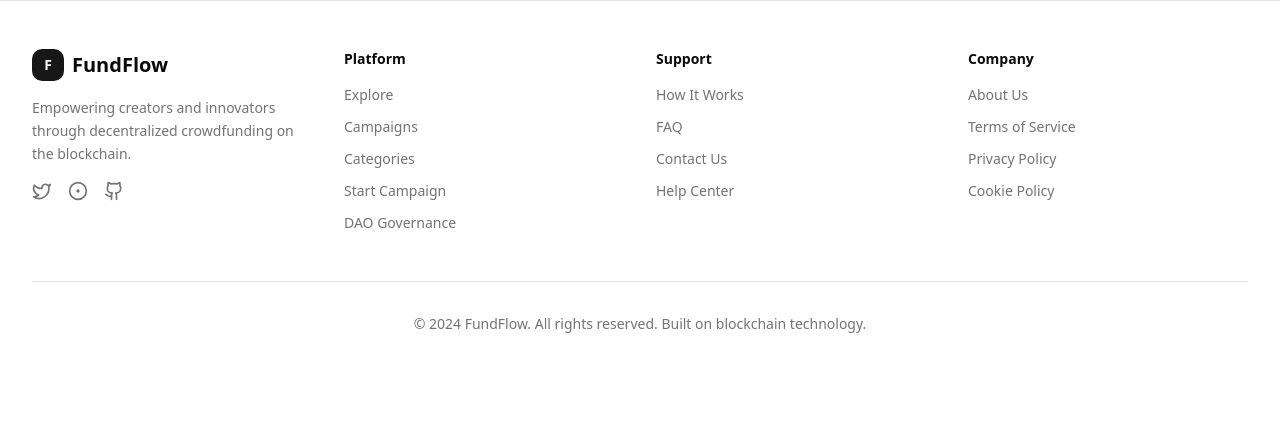
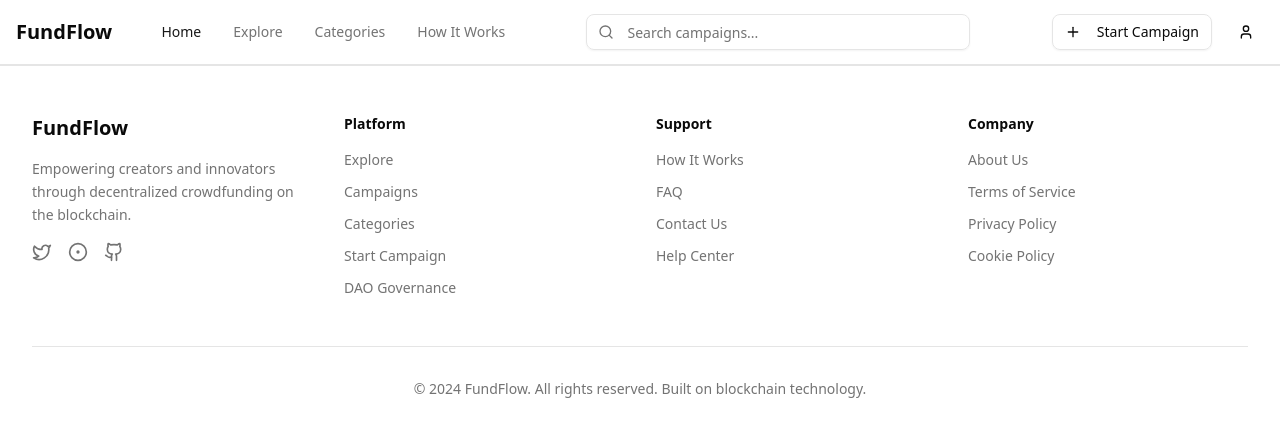
Before and after one commit to ScaffoldRust/CrowdFunding-Integration, a Next.js app in the folder apps/web/: page / in a window 1280 px wide. Shown: the top 436 px of the page. Built offline with nearby package versions, Linux system fonts and the light colour scheme.

Commit message:
feat: implement header

```diff
--- a/apps/web/src/app/page.tsx
+++ b/apps/web/src/app/page.tsx
@@ -1,8 +1,10 @@
 import { Footer } from '@/components/landing/footer'
+import { Header } from '@/components/landing/header'
 
 export default function Home() {
 	return (
 		<main>
+			<Header />
 			<Footer />
 		</main>
 	)
--- a/apps/web/src/components/landing/footer.tsx
+++ b/apps/web/src/components/landing/footer.tsx
@@ -9,9 +9,9 @@ export function Footer() {
 					{/* Brand Column */}
 					<div className="space-y-4">
 						<Link href="/" className="flex items-center space-x-2">
-							<div className="w-8 h-8 bg-primary rounded-lg flex items-center justify-center">
+							{/* <div className="w-8 h-8 bg-primary rounded-lg flex items-center justify-center">
 								<span className="text-primary-foreground font-bold text-sm">F</span>
-							</div>
+							</div> */}
 							<span className="text-xl font-semibold text-foreground">FundFlow</span>
 						</Link>
 						<p className="text-sm text-muted-foreground leading-relaxed max-w-xs">
--- /dev/null
+++ b/apps/web/src/components/landing/header.tsx
@@ -0,0 +1,130 @@
+'use client'
+
+import { Plus, Search, User } from 'lucide-react'
+import Link from 'next/link'
+import { usePathname, useRouter } from 'next/navigation'
+import type React from 'react'
+import { useEffect, useState } from 'react'
+import { Button } from '@/components/ui/button'
+import { Input } from '@/components/ui/input'
+import { cn } from '@/lib/utils'
+
+const navigation = [
+	{ name: 'Home', href: '/' },
+	{ name: 'Explore', href: '/explore' },
+	{ name: 'Categories', href: '/categories' },
+	{ name: 'How It Works', href: '/how-it-works' },
+]
+
+export function Header() {
+	const [searchQuery, setSearchQuery] = useState('')
+	const [hasScrolled, setHasScrolled] = useState(false)
+	const router = useRouter()
+	const pathname = usePathname()
+
+	// Handle scroll shadow effect
+	useEffect(() => {
+		const handleScroll = () => {
+			setHasScrolled(window.scrollY > 0)
+		}
+
+		window.addEventListener('scroll', handleScroll)
+		return () => window.removeEventListener('scroll', handleScroll)
+	}, [])
+
+	// Handle search submission
+	const handleSearch = (e: React.FormEvent) => {
+		e.preventDefault()
+		if (searchQuery.trim()) {
+			router.push(`/explore?q=${encodeURIComponent(searchQuery.trim())}`)
+		}
+	}
+
+	return (
+		<header
+			className={cn(
+				'sticky top-0 z-50 w-full border-b bg-background/95 backdrop-blur supports-[backdrop-filter]:bg-background/60 transition-shadow duration-200',
+				hasScrolled && 'shadow-sm',
+			)}
+		>
+			<div className="container mx-auto px-4">
+				<div className="flex h-16 items-center justify-between">
+					{/* Logo */}
+					<div className="flex items-center">
+						<Link href="/" className="flex items-center space-x-2">
+							<span className="text-xl font-bold text-foreground">FundFlow</span>
+						</Link>
+					</div>
+
+					{/* Desktop Navigation */}
+					<nav className="hidden md:flex items-center space-x-8">
+						{navigation.map((item) => (
+							<Link
+								key={item.name}
+								href={item.href}
+								className={cn(
+									'text-sm font-medium transition-colors hover:text-primary',
+									pathname === item.href ? 'text-primary' : 'text-muted-foreground',
+								)}
+							>
+								{item.name}
+							</Link>
+						))}
+					</nav>
+
+					{/* Search Bar */}
+					<div className="hidden md:flex flex-1 max-w-sm mx-8">
+						<form onSubmit={handleSearch} className="relative w-full">
+							<Search className="absolute left-3 top-1/2 h-4 w-4 -translate-y-1/2 text-muted-foreground" />
+							<Input
+								type="search"
+								placeholder="Search campaigns..."
+								value={searchQuery}
+								onChange={(e) => setSearchQuery(e.target.value)}
+								className="pl-10 pr-4"
+							/>
+						</form>
+					</div>
+
+					{/* Right Actions */}
+					<div className="flex items-center space-x-4">
+						{/* Start Campaign Button */}
+						<Button asChild variant="outline" className="hidden sm:flex bg-transparent">
+							<Link href="/create" className="flex items-center space-x-2">
+								<Plus className="h-4 w-4" />
+								<span>Start Campaign</span>
+							</Link>
+						</Button>
+
+						{/* Wallet Connect Placeholder */}
+						{/* <Button variant="outline" size="sm" className="hidden md:flex bg-transparent">
+              Connect Wallet
+            </Button> */}
+
+						{/* Account/Profile */}
+						<Button variant="ghost" size="sm" asChild>
+							<Link href="/dashboard">
+								<User className="h-4 w-4" />
+								<span className="sr-only">Account</span>
+							</Link>
+						</Button>
+					</div>
+				</div>
+
+				{/* Mobile Search Bar */}
+				<div className="md:hidden pb-4">
+					<form onSubmit={handleSearch} className="relative">
+						<Search className="absolute left-3 top-1/2 h-4 w-4 -translate-y-1/2 text-muted-foreground" />
+						<Input
+							type="search"
+							placeholder="Search campaigns..."
+							value={searchQuery}
+							onChange={(e) => setSearchQuery(e.target.value)}
+							className="pl-10 pr-4"
+						/>
+					</form>
+				</div>
+			</div>
+		</header>
+	)
+}
```
